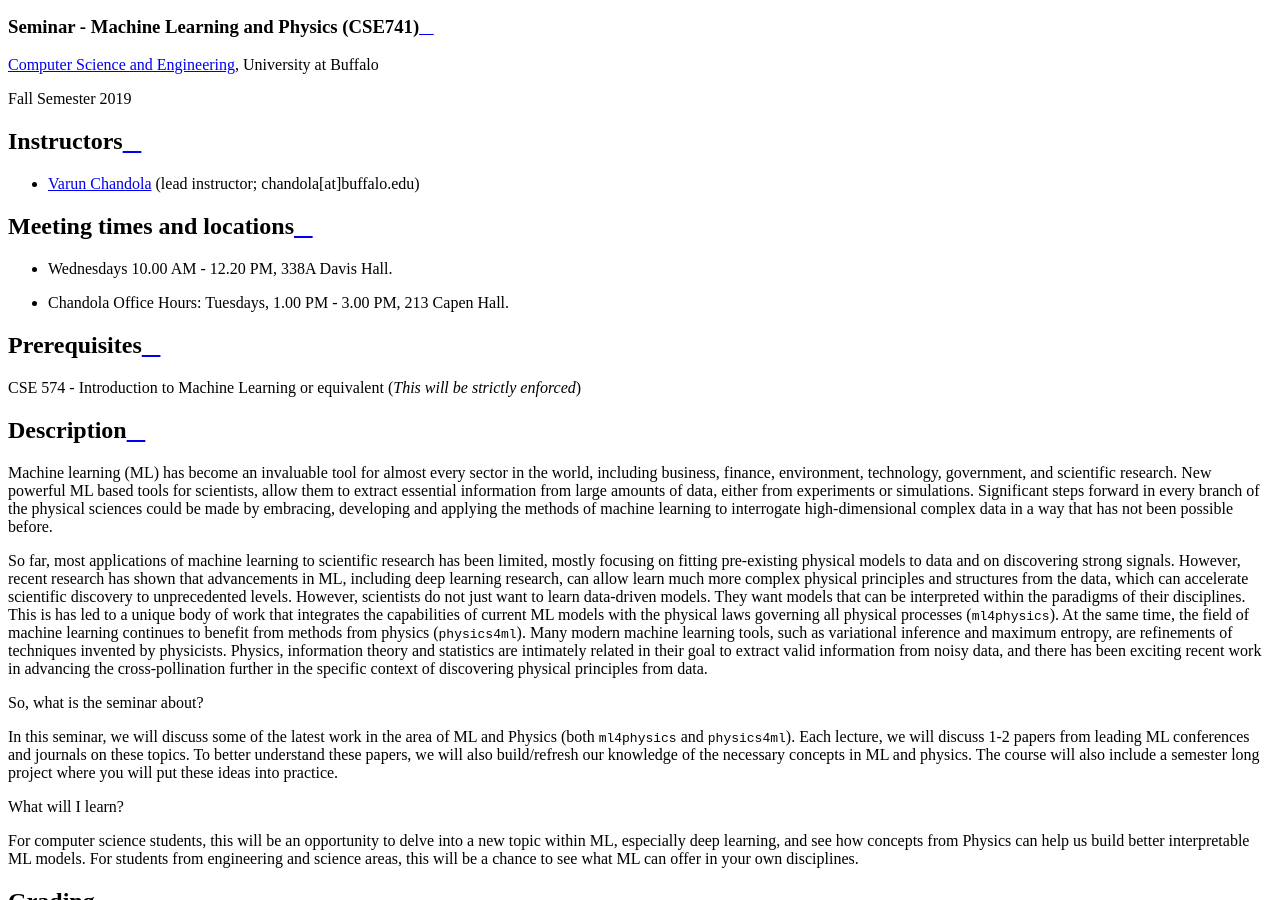
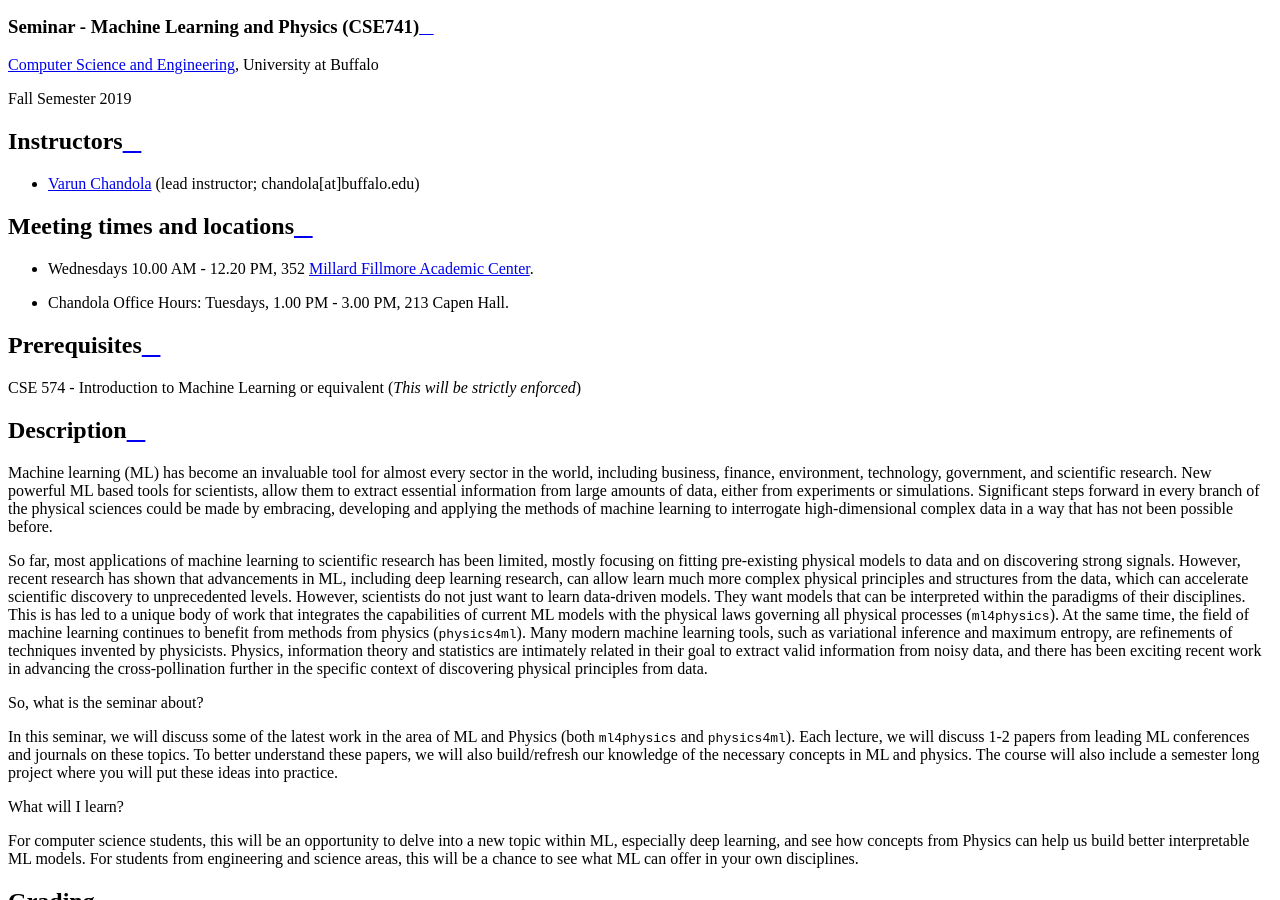
Before and after one commit to ubdsgroup/cse741-ub, a Sphinx documentation site: the page built from source/index.rst, in a window 1280 px wide and 900 px high, scrolled down 404 px. Built offline with Sphinx 7.4.7 and the Read the Docs theme 2.0.0, drawn with Linux system fonts in a browser that asks for light colours.

Commit message:
updating class location

```diff
--- a/source/index.rst
+++ b/source/index.rst
@@ -28,7 +28,7 @@ Instructors
 
 Meeting times and locations
 ----------------------------
-* Wednesdays 10.00 AM - 12.20 PM, 338A Davis Hall.
+* Wednesdays 10.00 AM - 12.20 PM, 352 `Millard Fillmore Academic Center <https://www.google.com/maps/place/Millard+Fillmore+Academic+Center/@43.0090895,-78.7843923,15z/data=!4m5!3m4!1s0x0:0xe55a279593a061ba!8m2!3d43.0090895!4d-78.7843923>`_.
 * Chandola Office Hours: Tuesdays, 1.00 PM - 3.00 PM, 213 Capen Hall.
 
 Prerequisites
```
